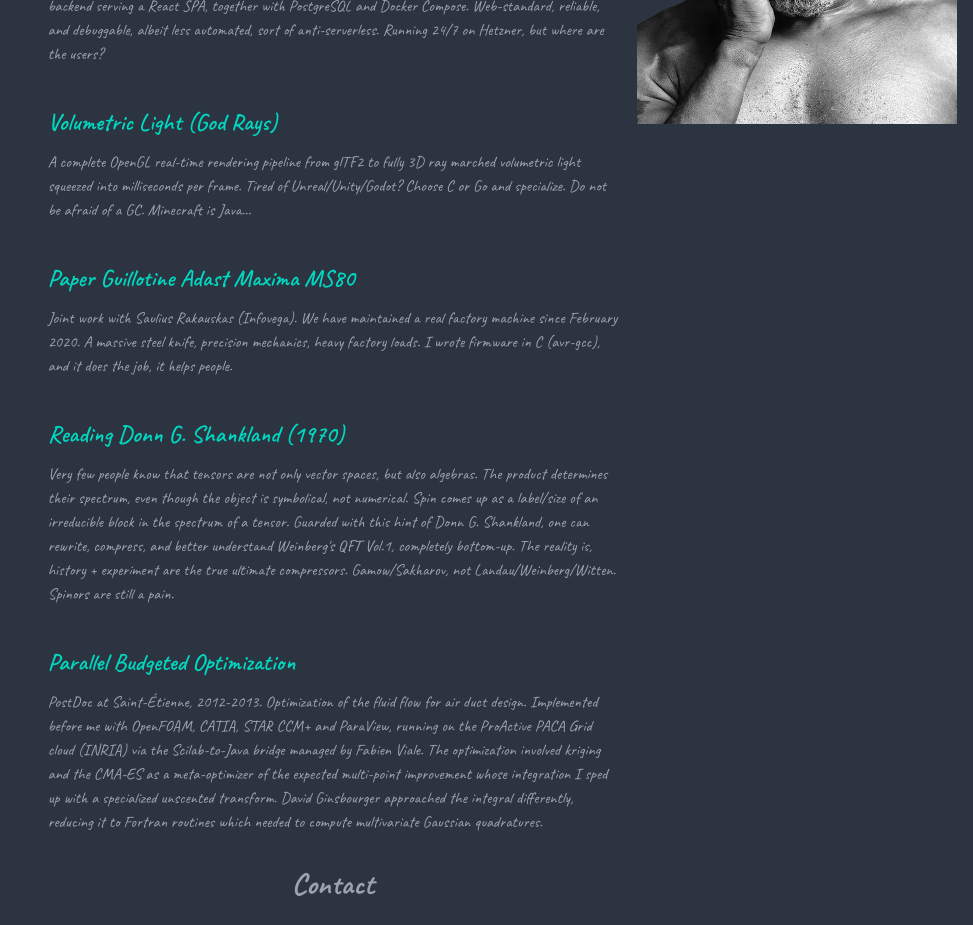
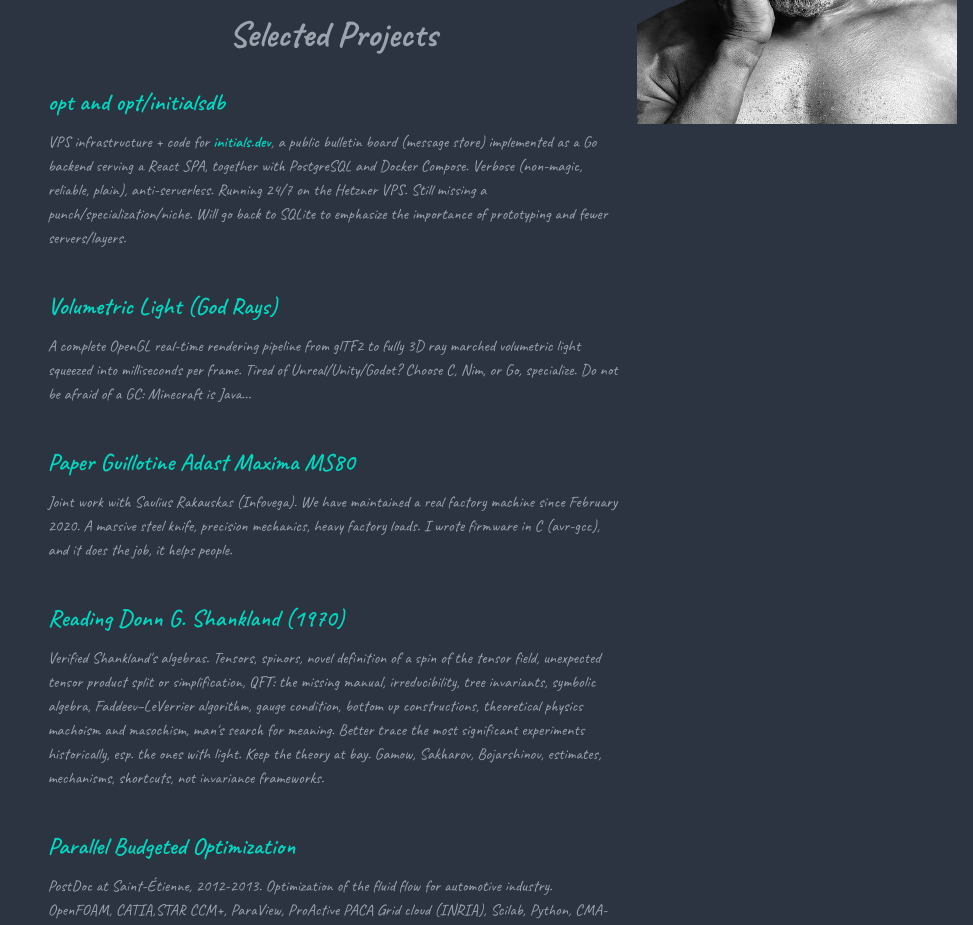
Before and after one commit to aabbtree77/aabbtree77.github.io, a React (Vite) app: page / in a window 1280 px wide. Shown: the part 660-1585 px from the top of the page, without its empty margins (307-1280 px from the left). Built offline with nearby package versions, Linux system fonts and the light colour scheme; no server answers.

Commit message:
minor update

```diff
--- a/src/components/PortfolioTimeline.tsx
+++ b/src/components/PortfolioTimeline.tsx
@@ -21,7 +21,7 @@ const PortfolioTimeline: React.FC = () => {
         </div>
         <div className="text-base lg:text-xl timeline-end mb-10">
           <time className="font-mono italic">2014 - Now</time>
-          <div className="text-xl lg:text-2xl font-black">Postgres + Go + React + VPS</div>
+          <div className="text-xl lg:text-2xl font-black">Street: C, ATmega, Linux, MQTT, Blender 3D, OpenGL, Nim, REST APIs, SQLite, PostgreSQL, Go, React, MERN, git, Docker Compose, VPS, prototyping, consulting, leetcoding, applying...</div>
         </div>
         <hr />
       </li>
@@ -44,7 +44,8 @@ const PortfolioTimeline: React.FC = () => {
         <div className="text-base lg:text-xl timeline-start md:text-end mb-10">
           <time className="font-mono italic">2000 - 2014</time>
           <div className="text-xl lg:text-2xl font-black">
-            Vectors and vectorization
+            Universities: Matlab, Scilab, Python, LaTeX, C, calculus, linear algebra, Bayesianism/Jaynes, Gaussian processes (kriging),
+            CART, CMA-ES, MDS, MNIST, CIFAR, machine learning, ICCV-2007, Lie groups, Pavel Zhilin, tensors, Donn G. Shankland...
           </div>
         </div>
         <hr />
--- a/src/components/ProjectsList.tsx
+++ b/src/components/ProjectsList.tsx
@@ -29,9 +29,9 @@ const ProjectsList: React.FC = () => {
             </a>
             , a public bulletin board (message store) implemented as a Go
             backend serving a React SPA, together with PostgreSQL and Docker
-            Compose. Web-standard, reliable, and debuggable, albeit less
-            automated, sort of anti-serverless. Running 24/7 on Hetzner, but
-            where are the users?
+            Compose. Verbose (non-magic, reliable, plain), anti-serverless. Running 24/7 on the Hetzner VPS.
+            Still missing a punch/specialization/niche. Will go back to SQLite to emphasize the importance of
+            prototyping and fewer servers/layers.
           </p>
         </div>
 
@@ -47,8 +47,8 @@ const ProjectsList: React.FC = () => {
           <p className="mt-3 text-base text-left">
             A complete OpenGL real-time rendering pipeline from glTF2 to fully
             3D ray marched volumetric light squeezed into milliseconds per
-            frame. Tired of Unreal/Unity/Godot? Choose C or Go and specialize.
-            Do not be afraid of a GC. Minecraft is Java...
+            frame. Tired of Unreal/Unity/Godot? Choose C, Nim, or Go, specialize.
+            Do not be afraid of a GC: Minecraft is Java...
           </p>
         </div>
 
@@ -79,15 +79,13 @@ const ProjectsList: React.FC = () => {
             Reading Donn G. Shankland (1970)
           </a>
           <p className="mt-3 text-base text-left">
-            Very few people know that tensors are not only vector spaces, but
-            also algebras. The product determines their spectrum, even though
-            the object is symbolical, not numerical. Spin comes up as a
-            label/size of an irreducible block in the spectrum of a tensor.
-            Guarded with this hint of Donn G. Shankland, one can rewrite,
-            compress, and better understand Weinberg's QFT Vol.1, completely
-            bottom-up. The reality is, history + experiment are the true
-            ultimate compressors. Gamow/Sakharov, not Landau/Weinberg/Witten.
-            Spinors are still a pain.
+            Verified Shankland's algebras. Tensors, spinors, novel definition of a spin of the tensor field,
+            unexpected tensor product split or simplification,
+            QFT: the missing manual, irreducibility, tree invariants,
+            symbolic algebra, Faddeev–LeVerrier algorithm, gauge condition, bottom up constructions,
+            theoretical physics machoism and masochism, man's search for meaning.
+            Better trace the most significant experiments historically, esp. the ones with light. Keep the theory at bay.
+            Gamow, Sakharov, Bojarshinov, estimates, mechanisms, shortcuts, not invariance frameworks.
           </p>
         </div>
 
@@ -102,14 +100,9 @@ const ProjectsList: React.FC = () => {
           </a>
           <p className="mt-3 text-base text-left">
             PostDoc at Saint-Étienne, 2012-2013. Optimization of the fluid flow
-            for air duct design. Implemented before me with OpenFOAM, CATIA,
-            STAR CCM+ and ParaView, running on the ProActive PACA Grid cloud
-            (INRIA) via the Scilab-to-Java bridge managed by Fabien Viale. The
-            optimization involved kriging and the CMA-ES as a meta-optimizer of
-            the expected multi-point improvement whose integration I sped up
-            with a specialized unscented transform. David Ginsbourger approached
-            the integral differently, reducing it to Fortran routines which
-            needed to compute multivariate Gaussian quadratures.
+            for automotive industry. OpenFOAM, CATIA,STAR CCM+, ParaView, ProActive PACA Grid cloud
+            (INRIA), Scilab, Python, CMA-ES, 24/7 runs, asynchrony. I sped up the multivariate expected
+            improvement integral evaluation with a specialized unscented transform.
           </p>
         </div>
       </div>
```
Also changed, not shown: 9 other files (tests, documents, lock files or other folders).
